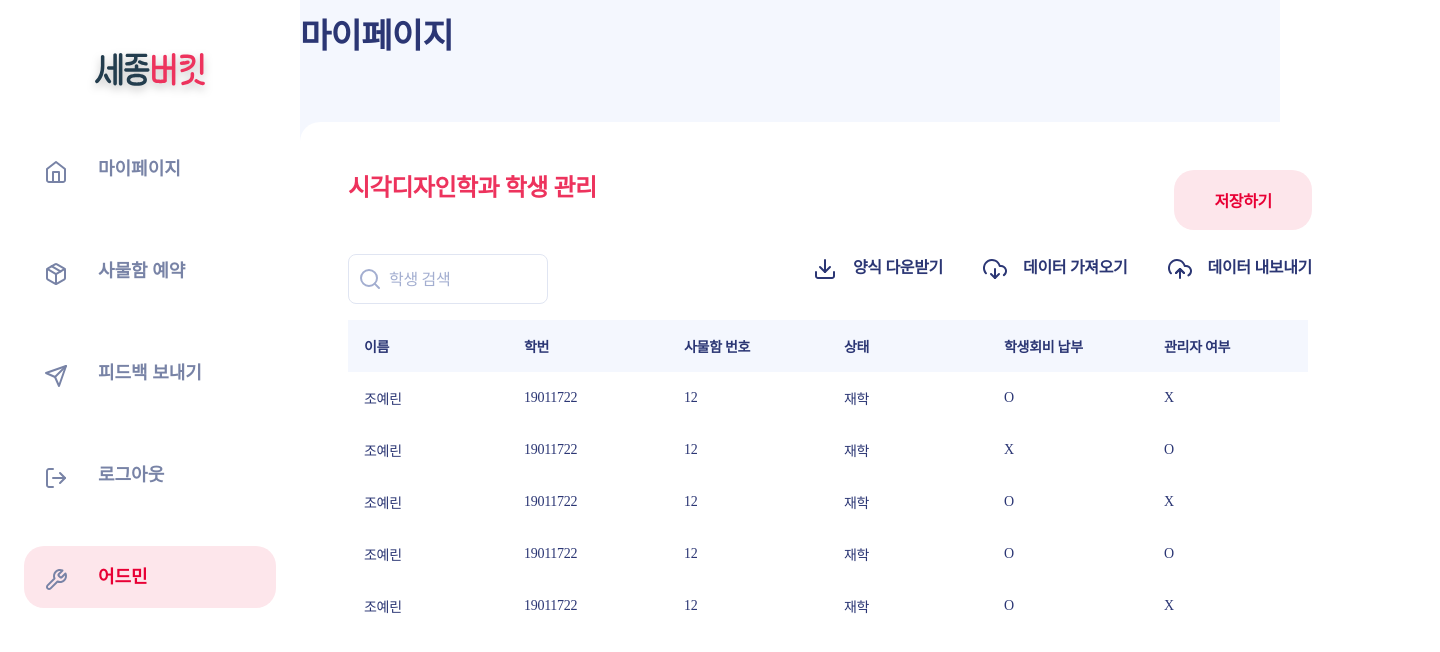
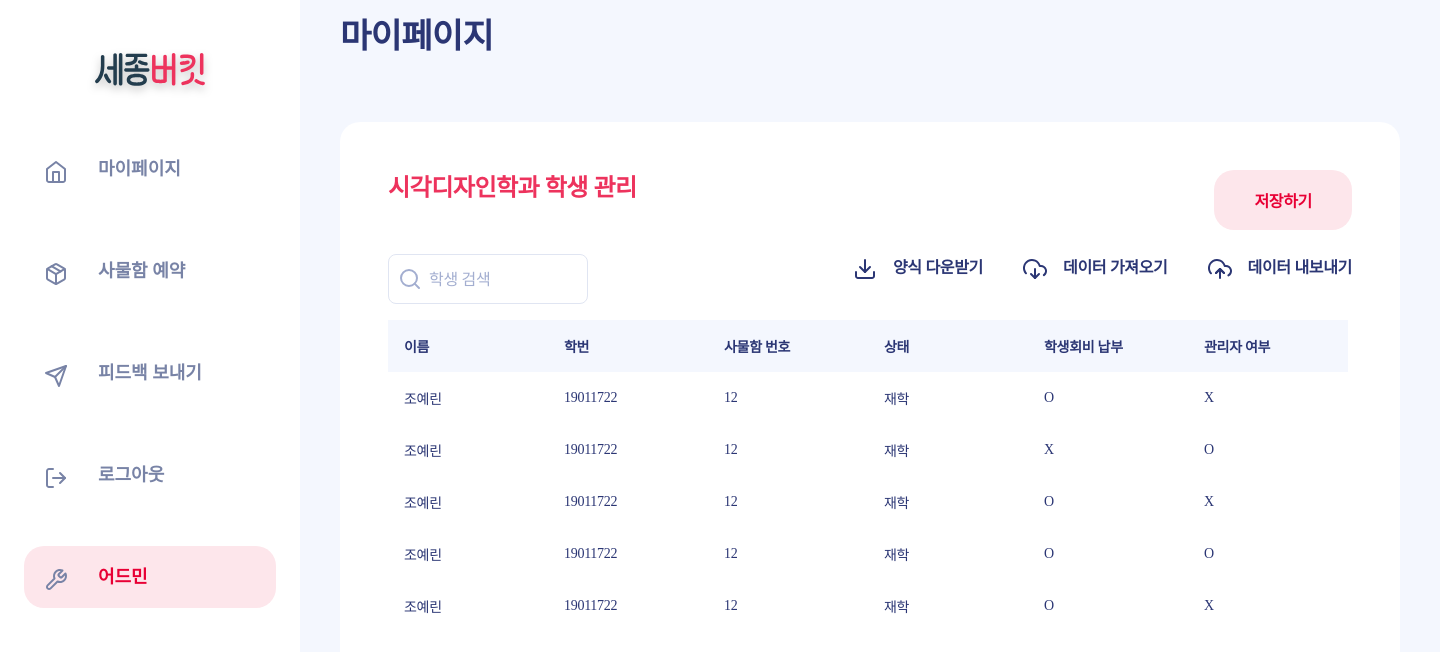
Before and after one commit to sangkyu39/IME-Project, a React (Create React App) app: page /admin in a window 1280 px wide. Shown: the top 652 px of the page, 1440 px wide, since content can reach past the window. Built offline with nearby package versions, Linux system fonts and the light colour scheme.

Commit message:
margin 수정

```diff
--- a/src/routes/AdminMypage.js
+++ b/src/routes/AdminMypage.js
@@ -23,7 +23,7 @@ function AdminMypage() {
 			<ContentContainer id="adminMypage">
 				<div
 					style={{
-						margin: "auto",
+						marginLeft: "2.5rem",
 					}}>
 					<p className="title">마이페이지</p>
 					<div className="infoDiv">
@@ -107,13 +107,13 @@ export default AdminMypage;
 
 const MyPageStyled = styled.div`
 	background: var(--background, #f4f7fe);
-	height: 100vh;
-	width: 100vw;
 	display: flex;
+	width: 100%;
 `;
 
 const ContentContainer = styled.div`
-	width: 100%;
+	padding-right: 2.5rem;
 	display: flex;
 	flex-direction: column;
+	background: var(--background, #f4f7fe);
 `;
--- a/src/routes/Login.css
+++ b/src/routes/Login.css
@@ -7,6 +7,8 @@
 	padding: 0 5.75rem 0 5.75rem;
 }
 
+@media screen and (max-width: 577px) {
+}
 .loginBox input {
 	margin-bottom: 1.25rem;
 	width: 25rem;
--- a/src/routes/Login.js
+++ b/src/routes/Login.js
@@ -41,6 +41,7 @@ function Login() {
 	};
 	return (
 		<div
+			className="loginPage"
 			style={{
 				display: "flex",
 				minHeight: "100vh",
```
